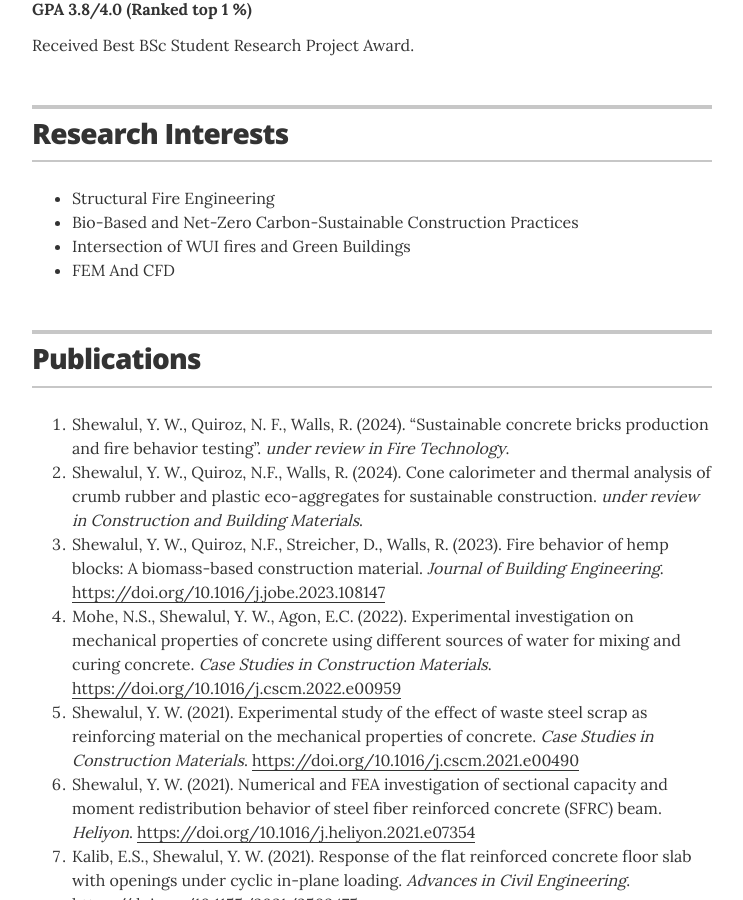
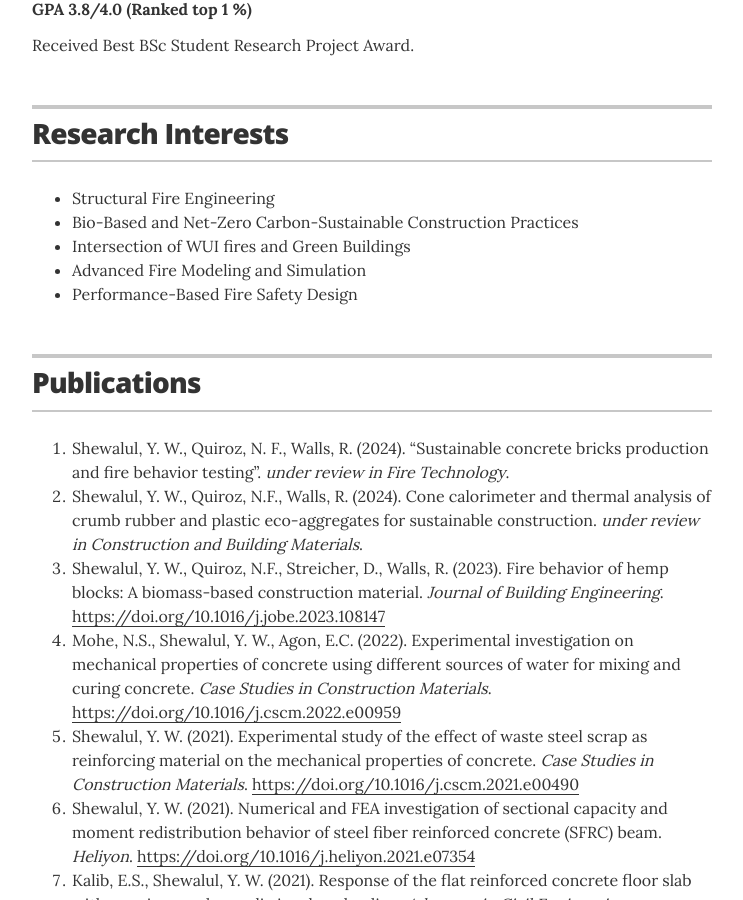
Before and after one commit to yshewalul/portfolio, a Jekyll site: the page built from index.html, in a window 1280 px wide and 900 px high, scrolled down 1614 px. Shown: the whole window, without its empty margins (268-1011 px from the left). Built offline with Jekyll 4.4.1, drawn with Linux system fonts in a browser that asks for light colours.

Commit message:
Update interests.yml

```diff
--- a/_data/interests.yml
+++ b/_data/interests.yml
@@ -2,4 +2,5 @@
 - description: Structural Fire Engineering
 - description: Bio-Based and Net-Zero Carbon-Sustainable Construction Practices
 - description: Intersection of WUI fires and Green Buildings
-- description: FEM And CFD
+- description: Advanced Fire Modeling and Simulation
+- description: Performance-Based Fire Safety Design
```
